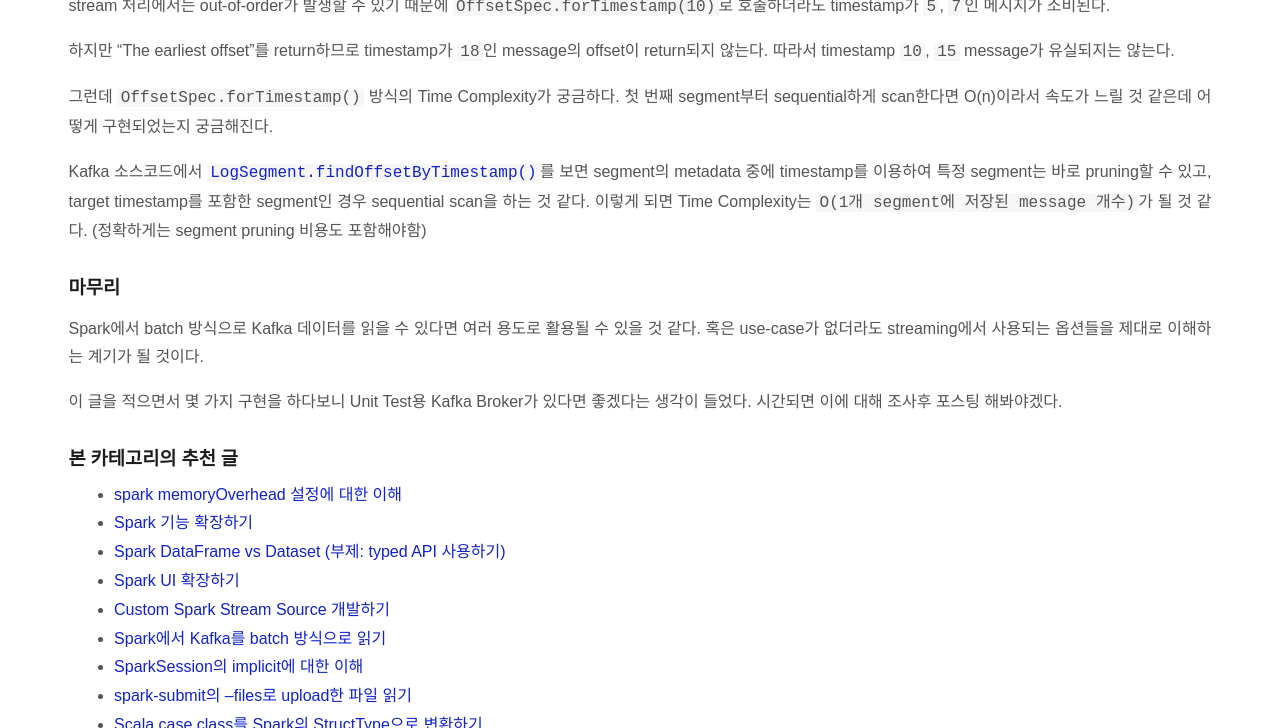
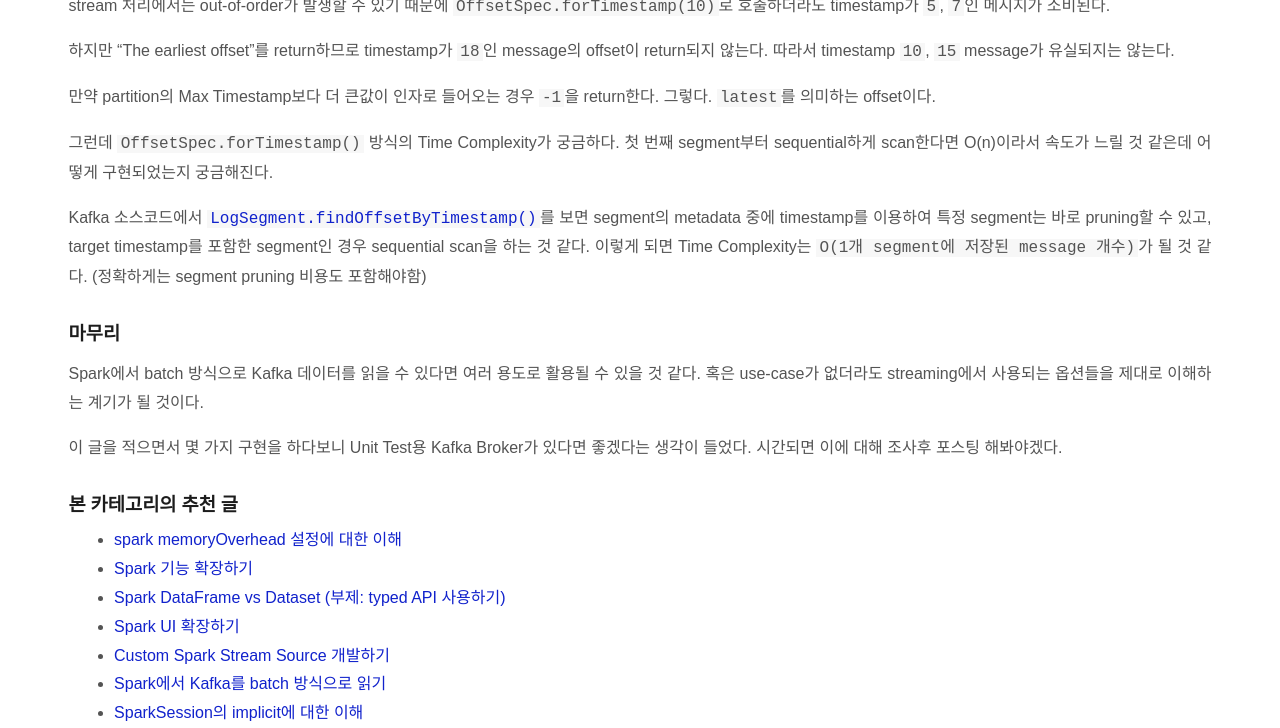
Before and after one commit to jason-heo/jason-heo.github.io, a Jekyll site: the page built from _posts/2021-12-18-spark-kafka-batch-mode.md, in a window 1280 px wide and 900 px high, scrolled down 4117 px, cut to the strip 172-900 px from the top of the window. Built offline with Jekyll 4.4.1, drawn with Linux system fonts in a browser that asks for light colours; comment, search, counter and statistics services are not loaded.

Commit message:
latest에 대한 return value 추가

```diff
--- a/_posts/2021-12-18-spark-kafka-batch-mode.md
+++ b/_posts/2021-12-18-spark-kafka-batch-mode.md
@@ -142,6 +142,8 @@
 
 하지만 "The earliest offset"를 return하므로 timestamp가 `18`인 message의 offset이 return되지 않는다. 따라서 timestamp `10`, `15` message가 유실되지는 않는다.
 
+만약 partition의 Max Timestamp보다 더 큰값이 인자로 들어오는 경우 `-1`을 return한다. 그렇다. `latest`를 의미하는 offset이다.
+
 그런데 `OffsetSpec.forTimestamp()` 방식의 Time Complexity가 궁금하다. 첫 번째 segment부터 sequential하게 scan한다면 O(n)이라서 속도가 느릴 것 같은데 어떻게 구현되었는지 궁금해진다.
 
 Kafka 소스코드에서 [`LogSegment.findOffsetByTimestamp()`](https://github.com/a0x8o/kafka/blob/85b06cc913a47cc57d9d6bea0631e716c8ab73cd/core/src/main/scala/kafka/log/LogSegment.scala#L557-L585)를 보면 segment의 metadata 중에 timestamp를 이용하여 특정 segment는 바로 pruning할 수 있고, target timestamp를 포함한 segment인 경우 sequential scan을 하는 것 같다. 이렇게 되면 Time Complexity는 `O(1개 segment에 저장된 message 개수)`가 될 것 같다. (정확하게는 segment pruning 비용도 포함해야함)
```
